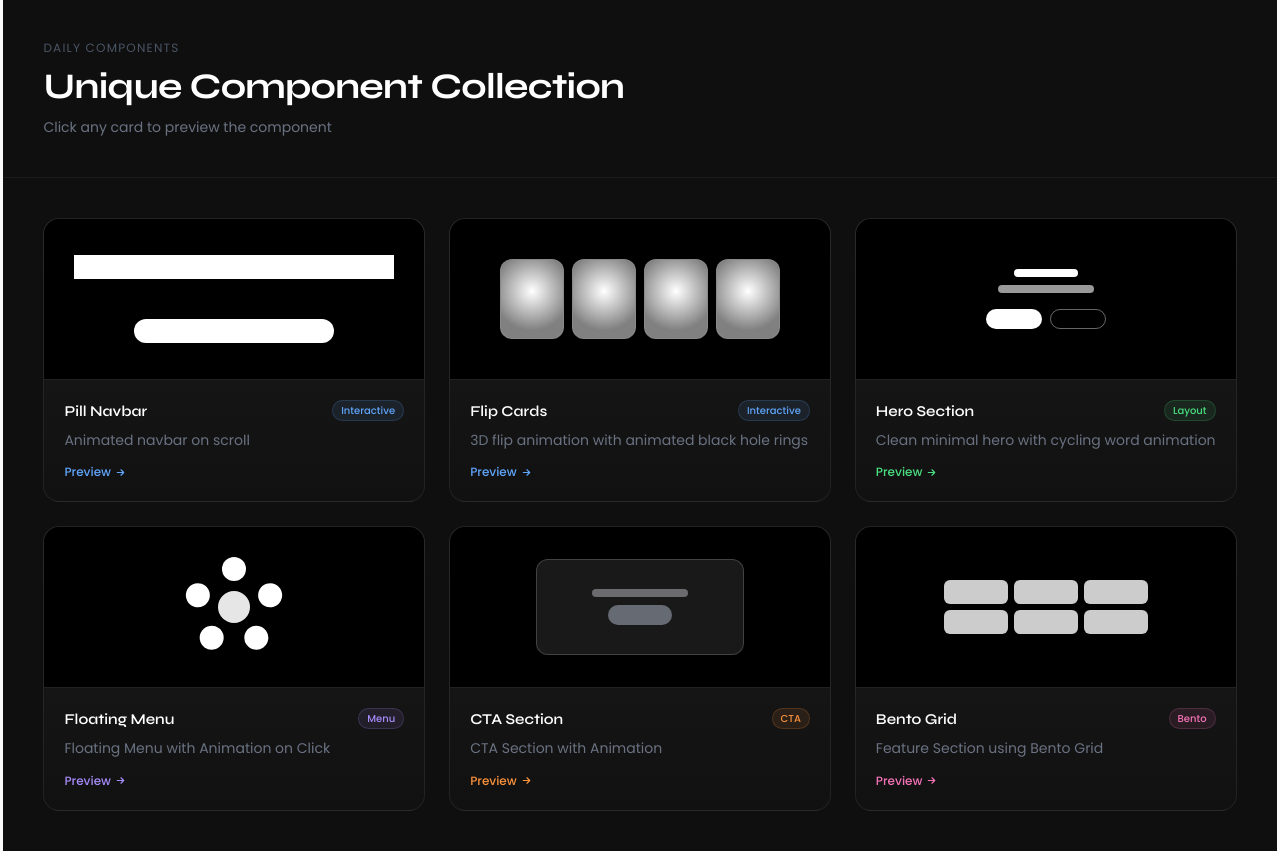
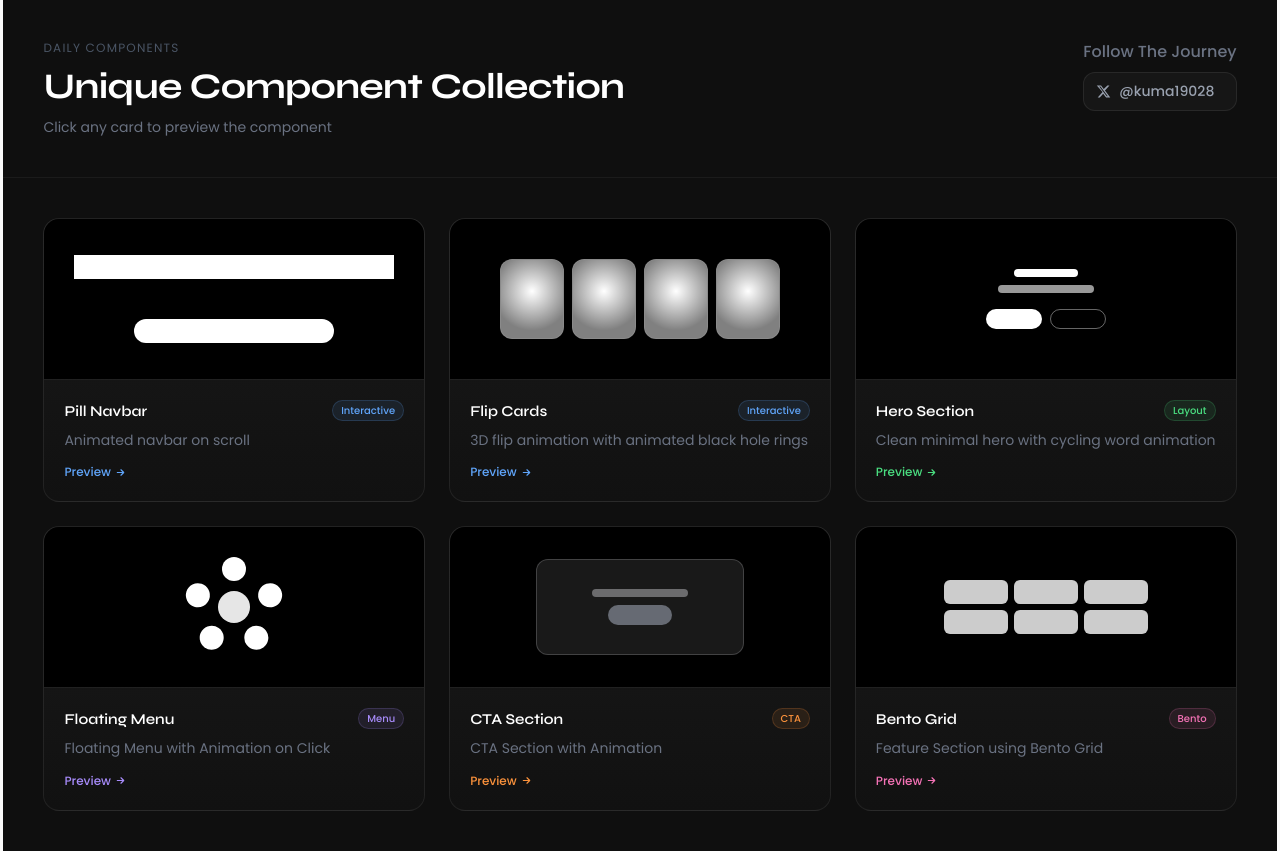
Before and after one commit to anupam-kumar-krishnan/daily-components, a Next.js app: page / in a window 1280 px wide. Built offline with nearby package versions, Linux system fonts and the light colour scheme.

Commit message:
feat: add Twitter profile link and improve header layout in ComponentShowcase

```diff
--- a/app/components/showcase.tsx
+++ b/app/components/showcase.tsx
@@ -178,7 +178,7 @@ export default function ComponentShowcase() {
   return (
     <div className="min-h-screen bg-[#0f0f0f] text-white">
       {/* ── Header ── */}
-      <div className="px-5 sm:px-8 md:px-10 py-8 sm:py-10 border-b border-white/5">
+      <div className="px-5 sm:px-8 md:px-10 py-8 sm:py-10 border-b border-white/5 flex items-start justify-between gap-6">
         <motion.div {...fu()}>
           <p className="text-[10px] sm:text-xs uppercase tracking-widest text-gray-600 mb-2">
             Daily components
@@ -196,6 +196,44 @@ export default function ComponentShowcase() {
             Click any card to preview the component
           </p>
         </motion.div>
+
+        <div className="flex flex-col gap-2">
+          {/* X (Twitter) profile link */}
+          <span className=" text-gray-500 font-medium">Follow The Journey</span>
+          <a
+            href="https://x.com/kuma19028"
+            target="_blank"
+            rel="noopener noreferrer"
+            className="shrink-0 flex items-center gap-2 px-3 py-2 rounded-xl text-gray-400 hover:text-white transition-all duration-200"
+            style={{
+              border: "1px solid rgba(255,255,255,0.08)",
+              background: "rgba(255,255,255,0.03)",
+            }}
+            onMouseEnter={(e) => {
+              (e.currentTarget as HTMLAnchorElement).style.background =
+                "rgba(255,255,255,0.07)";
+              (e.currentTarget as HTMLAnchorElement).style.borderColor =
+                "rgba(255,255,255,0.15)";
+            }}
+            onMouseLeave={(e) => {
+              (e.currentTarget as HTMLAnchorElement).style.background =
+                "rgba(255,255,255,0.03)";
+              (e.currentTarget as HTMLAnchorElement).style.borderColor =
+                "rgba(255,255,255,0.08)";
+            }}
+          >
+            <svg
+              viewBox="0 0 24 24"
+              width="15"
+              height="15"
+              fill="currentColor"
+              aria-label="X (Twitter)"
+            >
+              <path d="M18.244 2.25h3.308l-7.227 8.26 8.502 11.24H16.17l-4.714-6.231-5.401 6.231H2.744l7.73-8.835L1.254 2.25H8.08l4.253 5.622 5.912-5.622Zm-1.161 17.52h1.833L7.084 4.126H5.117z" />
+            </svg>
+            <span className="text-[14px] font-medium">@kuma19028</span>
+          </a>
+        </div>
       </div>
 
       {/* ── Grid ── */}
```
